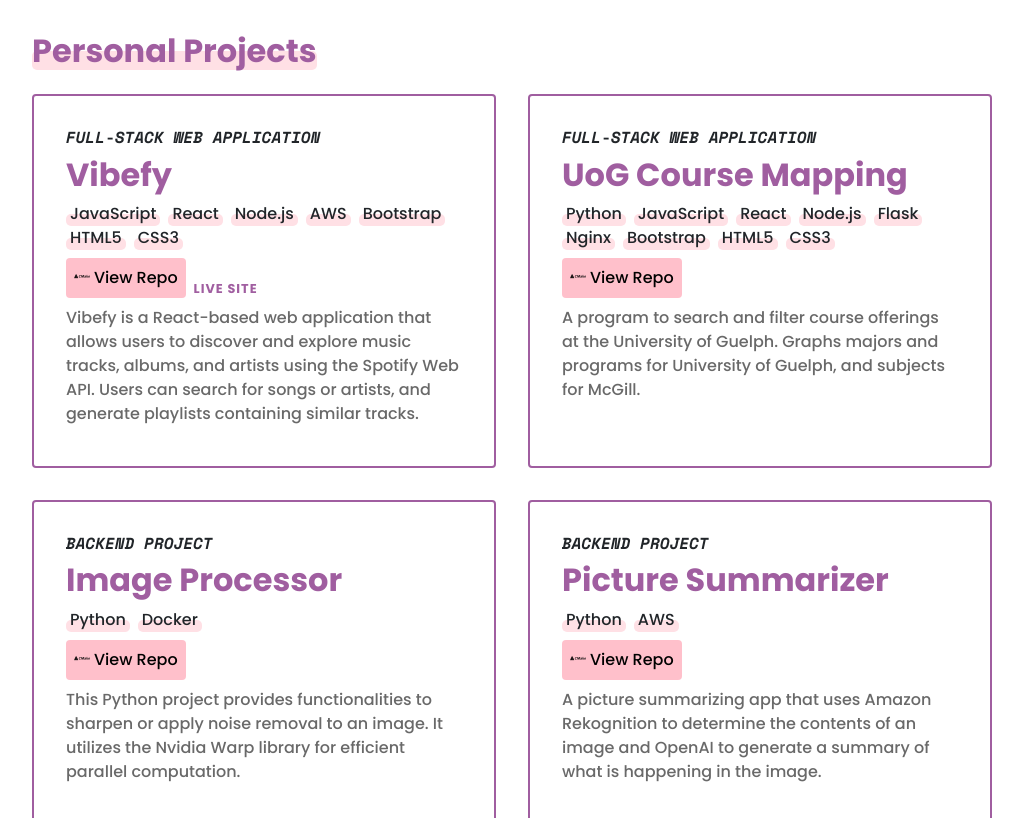
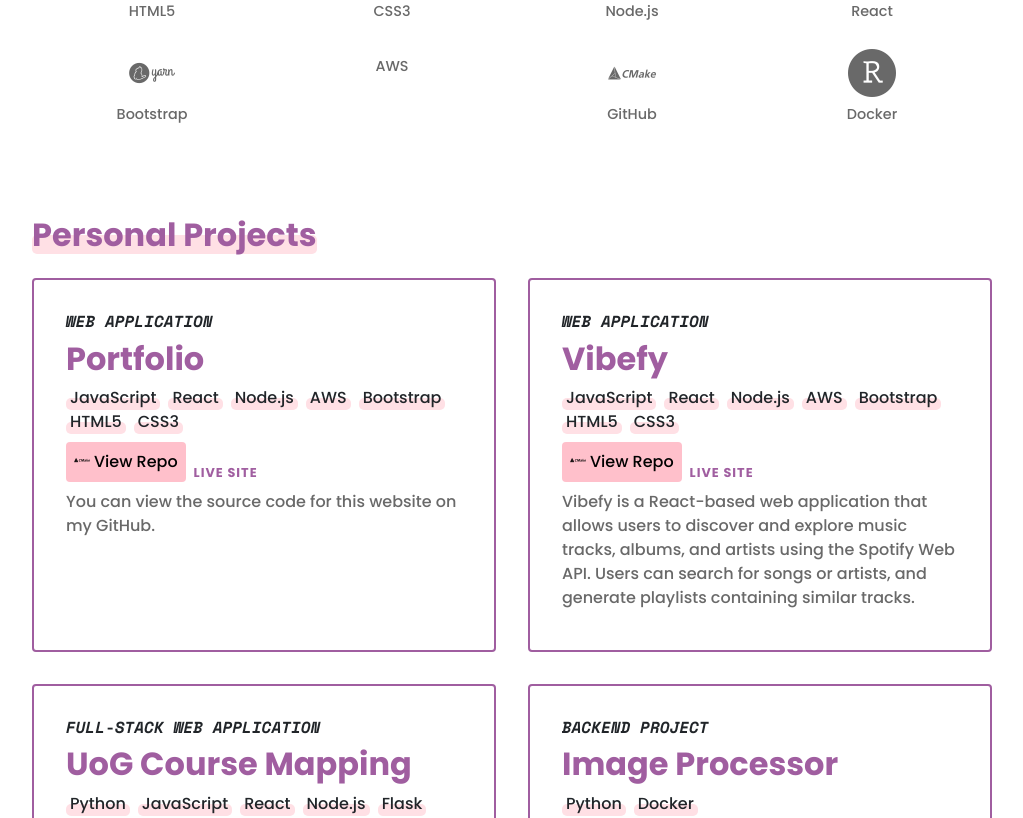
Before and after one commit to Farid-Hamid-4/portfolio, a React (Create React App) app: page / in a window 1280 px wide. Shown: the part 1760-2578 px from the top of the page, without its empty margins (128-1151 px from the left). Built offline with nearby package versions, Linux system fonts and the light colour scheme.

Commit message:
Updated the about me bio, now just need to update the description for my projects and get custom domain name

```diff
--- a/src/components/About.js
+++ b/src/components/About.js
@@ -13,7 +13,7 @@
         <section id="about-section" className="section-margins">
             <h1 className="section-title">About Me</h1>
             <div id="about-container">
-                <p>Hi! &#128075; My name is Farid Hamid and I'm a new grad &#127891; from the University of Guelph with an Honours degree in Computer Science.<br/><br/>I enjoy spending my free time listening to &#127911; music and playing &#127918; video games.<br/><br/>I believe one of the best ways to learn more about someone is to dive into their music catalog. Here are some of my playlists and the type of music I listen to</p>
+                <p style={{ width: "80%" }}>Hey there! &#128075; I'm Farid Hamid, a recent graduate &#127891; from the University of Guelph with an Honours degree in Computer Science.<br/><br/>Growing up with a permanent disability has given me a unique perspective, and I understand the challenges that people with various accessibility needs face. My mission is to make the web more inclusive and user-friendly for everyone. I've put my coding skills to work by creating a Chrome extension that does something pretty cool; it can identify the contents of an image and give a summary for folks with visual impairments. It's all about making the digital world more accessible and connected.<br/><br/>When I'm not immersed in code, you'll find me listening to &#127911; music and diving into &#127918; video games. In fact, I've whipped up a web app using Spotify's API. It crafts personalized playlists based on the audio vibes of specific songs. After all, what better way to get to know someone than through their music taste? I've got a few playlists that reflect the musical landscape I listen to - take a peek and get to know me.</p>
                 <div id="about-me-image"><Image alt="A picture of Farid Hamid" src={Farid}/></div>
             </div>
             <div id="playlists-container">
--- a/src/data/projectsData.js
+++ b/src/data/projectsData.js
@@ -1,6 +1,22 @@
 const projectsList = [
     {
-        "type":"FULL-STACK WEB APPLICATION",
+        "type":"WEB APPLICATION",
+        "name":"Portfolio",
+        "technologies":{
+            "javascript-plain": "JavaScript",
+            "react-original": "React",
+            "nodejs-plain": "Node.js",
+            "amazonwebservices-original": "AWS",
+            "bootstrap-plain": "Bootstrap",
+            "html5-plain": "HTML5",
+            "css3-plain": "CSS3",
+        },
+        "github":"https://github.com/Farid-Hamid-4/portfolio",
+        "URL":"https://main.d3nrpo7t1d7wxl.amplifyapp.com/",
+        "description":"You can view the source code for this website on my GitHub.",
+    },
+    {
+        "type":"WEB APPLICATION",
         "name":"Vibefy",
         "technologies":{
             "javascript-plain": "JavaScript",
```
Also changed, not shown: 1 other file (tests, documents, lock files or other folders).
